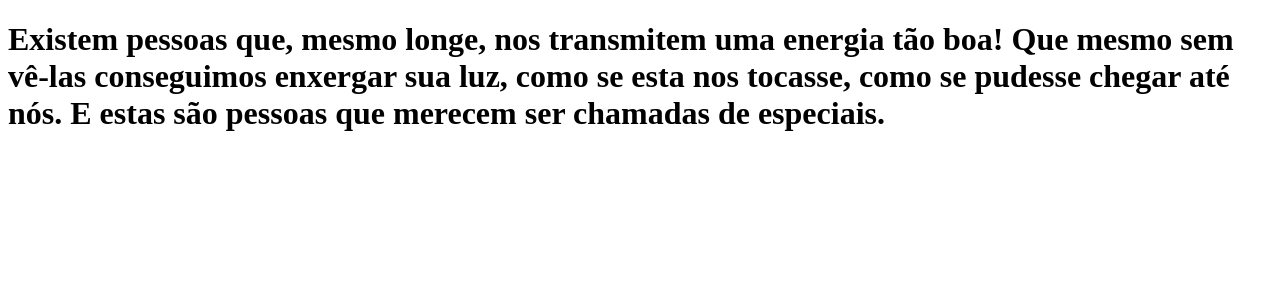
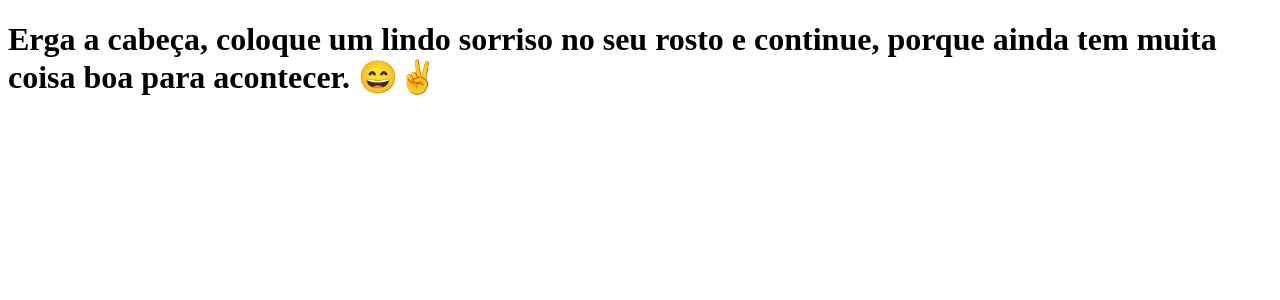
Before and after one commit to davidgabriel23/clone-tab-news, a Next.js app: page / in a window 1280 px wide. Shown: the top 300 px of the page. Built offline with nearby package versions, Linux system fonts and the light colour scheme.

Commit message:
att frase

```diff
--- a/pages/index.js
+++ b/pages/index.js
@@ -1,14 +1,7 @@
 function Home() {
 
 
-    return <h1>Existem pessoas que, mesmo longe,
-    nos transmitem uma energia tão boa!
-    Que mesmo sem vê-las
-    conseguimos enxergar sua luz,
-    como se esta nos tocasse,
-    como se pudesse chegar até nós.
-    E estas são pessoas que merecem
-    ser chamadas de especiais.</h1>
+    return <h1>Erga a cabeça, coloque um lindo sorriso no seu rosto e continue, porque ainda tem muita coisa boa para acontecer. 😄✌</h1>
 
 }
 
```
